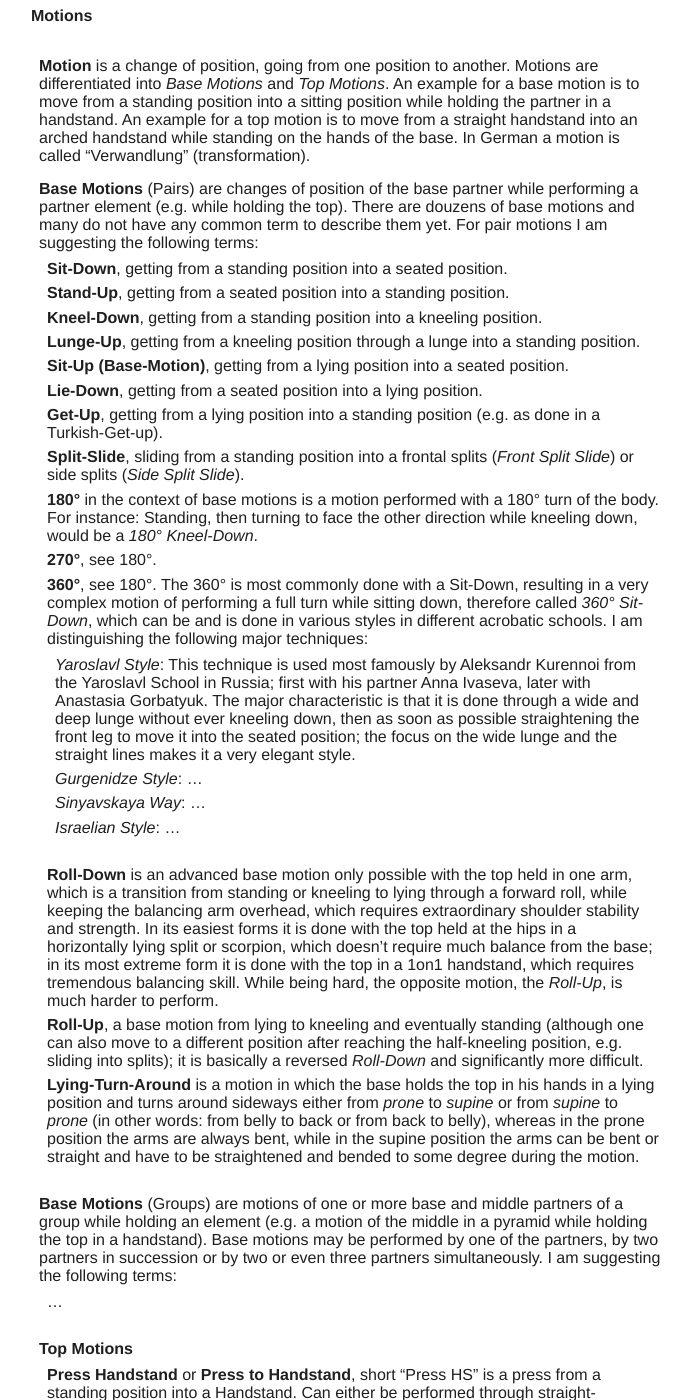
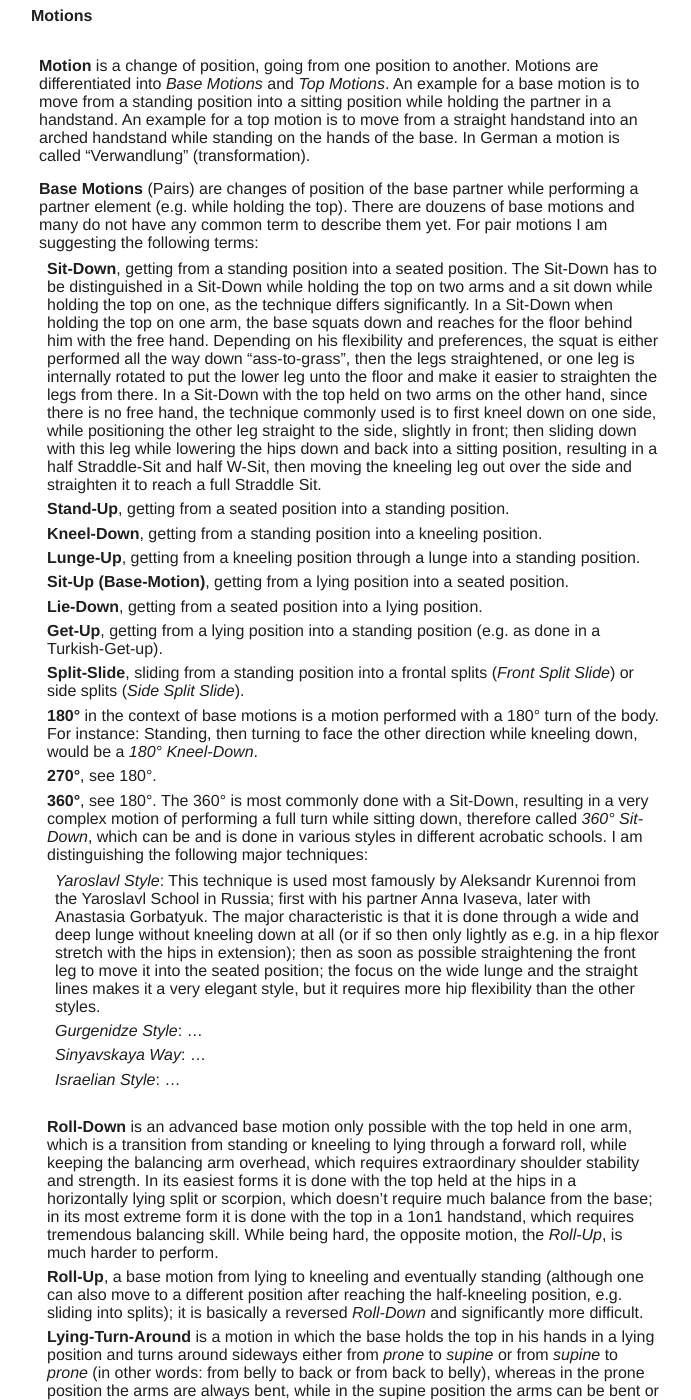
Before and after one commit to floshin/acrolib, a Jekyll site: the page built from glossary.md, in a window 1280 px wide and 1400 px high, scrolled down 5871 px. Shown: the whole window, without its empty margins (294-985 px from the left). Built offline with Jekyll 4.4.1, drawn with Linux system fonts in a browser that asks for light colours; our own code applies the rules of GitHub Pages for plain Markdown files.

Commit message:
Update glossary.md

```diff
--- a/glossary.md
+++ b/glossary.md
@@ -153,7 +153,7 @@ We divide the Acrobatic terms into the following categories according to the cat
 * **Motion** is a change of position, going from one position to another. Motions are differentiated into *Base Motions* and *Top Motions*. An example for a base motion is to move from a standing position into a sitting position while holding the partner in a handstand. An example for a top motion is to move from a straight handstand into an arched handstand while standing on the hands of the base. In German a motion is called "Verwandlung" (transformation).
 
 * **Base Motions** (Pairs) are changes of position of the base partner while performing a partner element (e.g. while holding the top). There are douzens of base motions and many do not have any common term to describe them yet. For pair motions I am suggesting the following terms:
-  * **Sit-Down**, getting from a standing position into a seated position.
+  * **Sit-Down**, getting from a standing position into a seated position. The Sit-Down has to be distinguished in a Sit-Down while holding the top on two arms and a sit down while holding the top on one, as the technique differs significantly. In a Sit-Down when holding the top on one arm, the base squats down and reaches for the floor behind him with the free hand. Depending on his flexibility and preferences, the squat is either performed all the way down "ass-to-grass", then the legs straightened, or one leg is internally rotated to put the lower leg unto the floor and make it easier to straighten the legs from there. In a Sit-Down with the top held on two arms on the other hand, since there is no free hand, the technique commonly used is to first kneel down on one side, while positioning the other leg straight to the side, slightly in front; then sliding down with this leg while lowering the hips down and back into a sitting position, resulting in a half Straddle-Sit and half W-Sit, then moving the kneeling leg out over the side and straighten it to reach a full Straddle Sit.
   * **Stand-Up**, getting from a seated position into a standing position.
   * **Kneel-Down**, getting from a standing position into a kneeling position.
   * **Lunge-Up**, getting from a kneeling position through a lunge into a standing position.
@@ -164,7 +164,7 @@ We divide the Acrobatic terms into the following categories according to the cat
   * **180°** in the context of base motions is a motion performed with a 180° turn of the body. For instance: Standing, then turning to face the other direction while kneeling down, would be a *180° Kneel-Down*.
   * **270°**, see 180°.
   * **360°**, see 180°. The 360° is most commonly done with a Sit-Down, resulting in a very complex motion of performing a full turn while sitting down, therefore called *360° Sit-Down*, which can be and is done in various styles in different acrobatic schools. I am distinguishing the following major techniques:
-     * *Yaroslavl Style*: This technique is used most famously by Aleksandr Kurennoi from the Yaroslavl School in Russia; first with his partner Anna Ivaseva, later with Anastasia Gorbatyuk. The major characteristic is that it is done through a wide and deep lunge without ever kneeling down, then as soon as possible straightening the front leg to move it into the seated position; the focus on the wide lunge and the straight lines makes it a very elegant style.
+     * *Yaroslavl Style*: This technique is used most famously by Aleksandr Kurennoi from the Yaroslavl School in Russia; first with his partner Anna Ivaseva, later with Anastasia Gorbatyuk. The major characteristic is that it is done through a wide and deep lunge without kneeling down at all (or if so then only lightly as e.g. in a hip flexor stretch with the hips in extension); then as soon as possible straightening the front leg to move it into the seated position; the focus on the wide lunge and the straight lines makes it a very elegant style, but it requires more hip flexibility than the other styles.
      * *Gurgenidze Style*: ...
      * *Sinyavskaya Way*: ...
      * *Israelian Style*: ...
```
